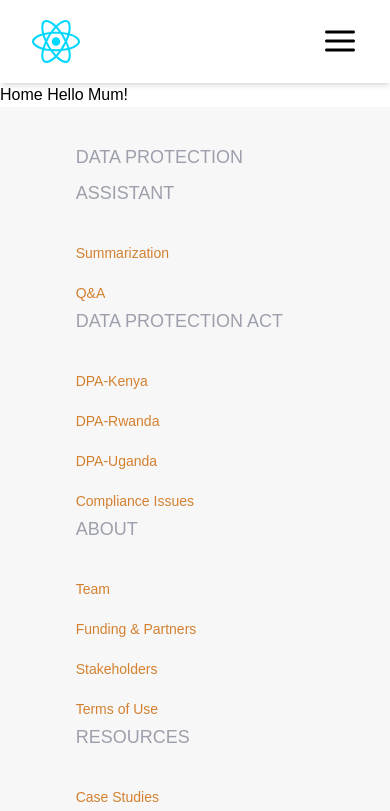
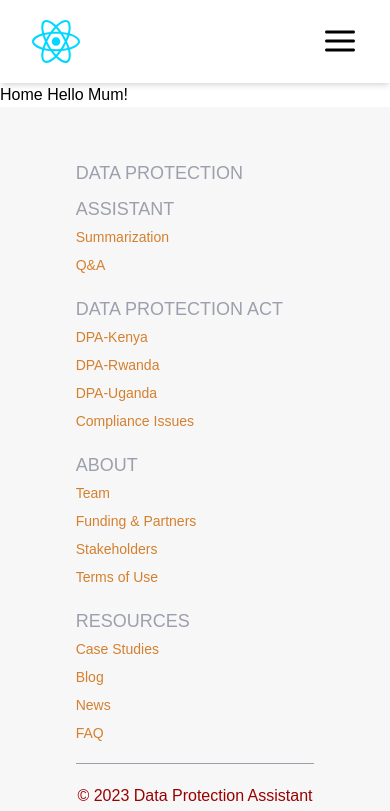
Before and after one commit to sonylomo/data-law-companion, a React (Vite) app: page / in a window 390 px wide. Shown: the top 811 px of the page. Built offline with nearby package versions, Linux system fonts and the light colour scheme; a web font is replaced by a local one.

Commit message:
style: footer responsive on mobile

```diff
--- a/src/components/Footer.tsx
+++ b/src/components/Footer.tsx
@@ -7,15 +7,15 @@ const Footer = () => {
   const year = now.getFullYear();
 
   return (
-    <footer className="bg-neutral-grey text-neutral-orange md:p-12 py-8 px-4 relative">
+    <footer className="bg-neutral-grey text-neutral-orange md:p-12 py-8 px-4">
       <div className="flex md:flex-row flex-col justify-between w-2/3 mx-auto">
         {/* Footer links */}
-        <div className="flex flex-col gap-8">
+        <div className="flex flex-col sm:gap-8 gap-0 mt-4 sm:mt-0">
           <h2 className="text-[#9DA0AC] font-normal text-lg leading-9">
             DATA PROTECTION ASSISTANT
           </h2>
 
-          <ul className="flex flex-col gap-5 list-none text-sm font-medium">
+          <ul className="flex flex-col gap-2 sm:gap-5 list-none text-sm font-medium">
             <li>
               <a href="#">Summarization</a>
             </li>
@@ -25,12 +25,12 @@ const Footer = () => {
           </ul>
         </div>
 
-        <div className="flex flex-col gap-8">
+        <div className="flex flex-col sm:gap-8 gap-0 mt-4 sm:mt-0">
           <h2 className="text-[#9DA0AC] font-normal text-lg leading-9">
             DATA PROTECTION ACT
           </h2>
 
-          <ul className="flex flex-col gap-5 list-none text-sm font-medium">
+          <ul className="flex flex-col gap-2 sm:gap-5 list-none text-sm font-medium">
             <li>
               <a href="#">DPA-Kenya</a>
             </li>
@@ -46,12 +46,12 @@ const Footer = () => {
           </ul>
         </div>
 
-        <div className="flex flex-col gap-8">
+        <div className="flex flex-col sm:gap-8 gap-0 mt-4 sm:mt-0">
           <h2 className="text-[#9DA0AC] font-normal text-lg leading-9">
             ABOUT
           </h2>
 
-          <ul className="flex flex-col gap-5 list-none text-sm font-medium">
+          <ul className="flex flex-col gap-2 sm:gap-5 list-none text-sm font-medium">
             <li>
               <a href="#">Team</a>
             </li>
@@ -67,12 +67,12 @@ const Footer = () => {
           </ul>
         </div>
 
-        <div className="flex flex-col gap-8">
+        <div className="flex flex-col sm:gap-8 gap-0 mt-4 sm:mt-0">
           <h2 className="text-[#9DA0AC] font-normal text-lg  leading-9">
             RESOURCES
           </h2>
 
-          <ul className="flex flex-col gap-5 list-none text-sm font-medium">
+          <ul className="flex flex-col gap-2 sm:gap-5 list-none text-sm font-medium">
             <li>
               <a href="#">Case Studies</a>
             </li>
@@ -89,11 +89,11 @@ const Footer = () => {
         </div>
       </div>
       <div className="border-t border-[#9DA0AC] w-2/3 mt-5 sm:mt-10 mx-auto" />
-      <div className="sm:mt-10 mt-5 items-start ">
+      <div className="sm:mt-10 mt-5 items-start w-2/3 mx-auto">
         <h1 className="text-center text-neutral-red my-4 md:my-8">
           &copy; {year} Data Protection Assistant | All Rights Reserved
         </h1>
-        <div className="flex-3 flex flex-col md:items-center items-start">
+        <div className="flex-3 flex flex-col items-center">
           {/* logo */}
           <img src={logo} alt="logo" className=" md:ml-0 ml-4 object-contain" />
         </div>
```
